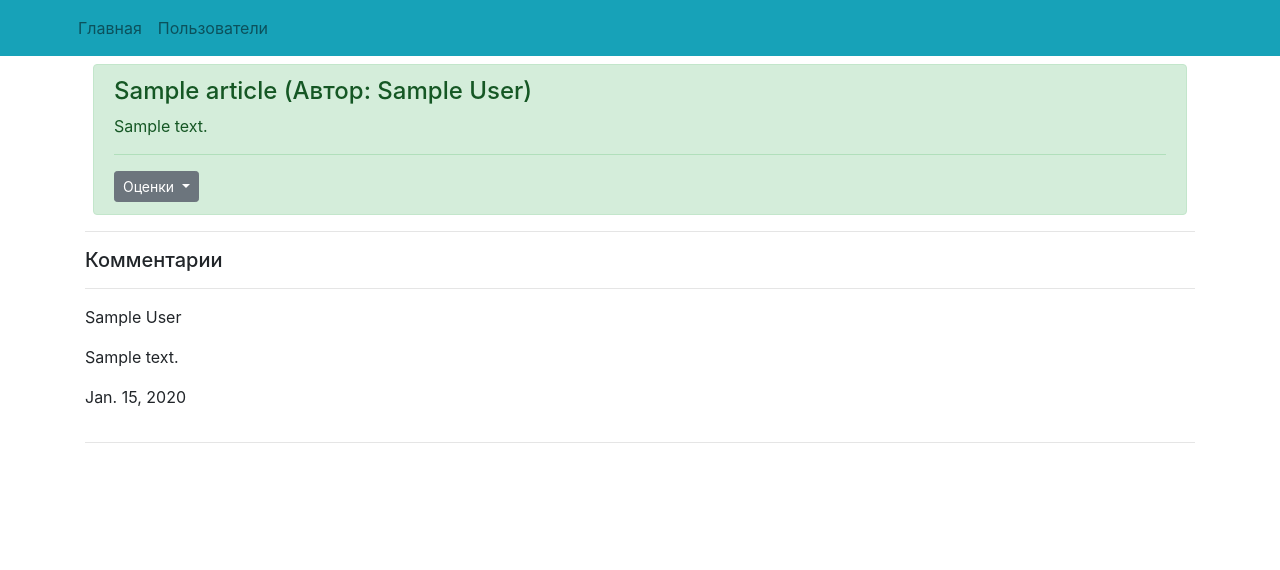
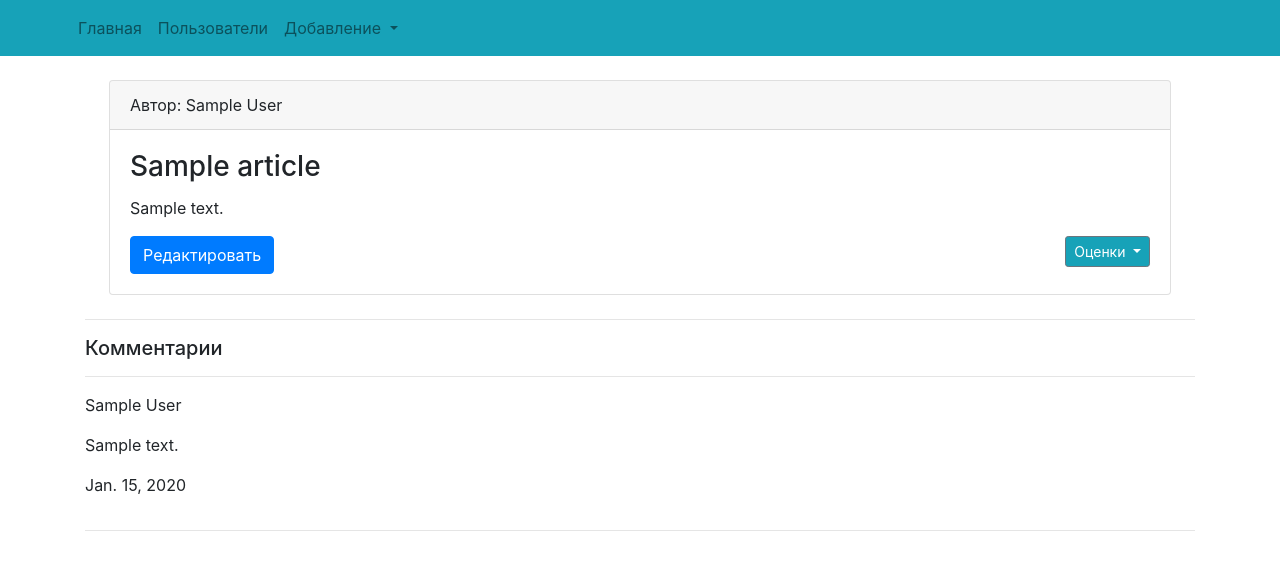
Before and after one commit to FlimFlix/homework_43, a Django app: page /article/1 in a window 1280 px wide. Shown: the top 570 px of the page. Run offline with Django 3.2, Linux system fonts and the light colour scheme; tables that the repository leaves empty hold one stand-in row (values such as "Sample post"); some libraries are stand-ins or nearby versions.

Commit message:
Добавление форм, чтобы создать и изменить статью. Добавление связанных путей, представлений. Редактирование сущности статьи. Редактирование базового шаблона.

```diff
--- a/source/main/urls.py
+++ b/source/main/urls.py
@@ -15,12 +15,15 @@ Including another URLconf
 """
 from django.contrib import admin
 from django.urls import path
-from webapp.views import ArticleListView, ArticleDetailView, UserListView, UserDetailView
+from webapp.views import ArticleListView, ArticleDetailView, UserListView, UserDetailView, \
+    ArticleCreateView, ArticleUpdateView
 
 urlpatterns = [
     path('admin/', admin.site.urls),
     path('', ArticleListView.as_view(), name='article_list'),
     path('article/<int:pk>', ArticleDetailView.as_view(), name='article_detail'),
     path('users', UserListView.as_view(), name='user_list'),
-    path('users/user/<int:pk>', UserDetailView.as_view(), name='user_detail')
+    path('users/user/<int:pk>', UserDetailView.as_view(), name='user_detail'),
+    path('article/create', ArticleCreateView.as_view(), name='article_create'),
+    path('article/<int:pk>/update', ArticleUpdateView.as_view(), name='article_update')
 ]
--- a/source/webapp/models.py
+++ b/source/webapp/models.py
@@ -13,7 +13,7 @@ class Article(models.Model):
     user = models.ForeignKey(User, related_name='articles', on_delete=models.PROTECT, verbose_name='Пользователь')
     title = models.CharField(max_length=200, verbose_name='Заголовок')
     text = models.TextField(max_length=3000, verbose_name='Текст')
-    date_created = models.DateField(verbose_name='Дата создания')
+    date_created = models.DateField(auto_now_add=True, verbose_name='Дата создания')
 
     def __str__(self):
         return "%s.%s" % (self.pk, self.title)
--- a/source/webapp/templates/article_detail.html
+++ b/source/webapp/templates/article_detail.html
@@ -2,20 +2,27 @@
 {% block title %}Проект{% endblock %}
 
 {% block content %}
-    <div class="alert alert-success m-2" role="alert">
-      <h4 class="alert-heading">{{ article.title }} (Автор: {{ article.user }})</h4>
-      <p>{{ article.text }}</p>
-      <hr>
-      <div class="btn-group ">
-          <button class="btn btn-secondary btn-sm dropdown-toggle" type="button" data-toggle="dropdown" aria-haspopup="true" aria-expanded="false">
+    <div class="card m-4">
+      <div class="card-header">
+        Автор: {{ article.user }}
+      </div>
+      <div class="card-body">
+        <h3 class="card-title">{{ article.title }}</h3>
+        <p class="card-text">{{ article.text }}</p>
+        <a href="{% url 'article_update' article.pk %}" class="btn btn-primary">Редактировать</a>
+          <div class="btn-group float-right">
+          <button class="btn btn-secondary btn-sm dropdown-toggle bg-info" type="button" data-toggle="dropdown" aria-haspopup="true" aria-expanded="false">
             Оценки
           </button>
-          <div class="dropdown-menu">
+          <div class="dropdown-menu btn btn-primary">
             {% for rating in article.rate_article.all %}
                 <p>{{ rating.user }} - {{ rating.status }}</p>
+                {% empty %}
+                    <p>нет оценок</p>
             {% endfor %}
           </div>
      </div>
+      </div>
     </div>
 
     <hr>
--- a/source/webapp/templates/article_list.html
+++ b/source/webapp/templates/article_list.html
@@ -8,7 +8,7 @@
           </div>
           <div class="card-body ">
             <p class="card-text">{{ article.text }}</p>
-            <a href="{% url 'article_detail' article.pk %}" class="btn btn-primary">Читать...</a>
+            <a href="{% url 'article_detail' article.pk %}" class="btn btn-primary">Читать</a>
           </div>
           <div class="card-footer text-muted">
             {{ article.date_created }}
--- a/source/webapp/templates/base.html
+++ b/source/webapp/templates/base.html
@@ -26,6 +26,17 @@
             <li class="nav-item">
                 <a href="{% url 'user_list' %}" class="nav-link">Пользователи</a>
             </li>
+             <li class="nav-item dropdown">
+                <a class="nav-link dropdown-toggle" href="#" id="navbarDropdown" role="button" data-toggle="dropdown" aria-haspopup="true" aria-expanded="false">
+                  Добавление
+                </a>
+                <div class="dropdown-menu" aria-labelledby="navbarDropdown">
+                  <a class="dropdown-item" href="{% url 'article_create' %}">Добавить статью</a>
+                  <a class="dropdown-item" href="#">Another action</a>
+                  <div class="dropdown-divider"></div>
+                  <a class="dropdown-item" href="#">Something else here</a>
+                </div>
+              </li>
             {% block menu %}{% endblock %}
         </ul>
     </div>
--- a/source/webapp/views.py
+++ b/source/webapp/views.py
@@ -1,5 +1,7 @@
-from django.views.generic import ListView, DetailView, TemplateView, View, RedirectView
+from django.views.generic import ListView, DetailView, CreateView, UpdateView, TemplateView, View, RedirectView
 from webapp.models import User, Article, Comment, Rating
+from django.urls import reverse_lazy
+from webapp.forms import ArticleCreateForm, ArticleUpdateForm
 
 
 class ArticleListView(ListView):
@@ -20,3 +22,17 @@ class UserListView(ListView):
 class UserDetailView(DetailView):
     model = User
     template_name = 'user_detail.html'
+
+
+class ArticleCreateView(CreateView):
+    model = Article
+    form_class = ArticleCreateForm
+    template_name = 'article_create.html'
+    success_url = reverse_lazy('article_list')
+
+
+class ArticleUpdateView(UpdateView):
+    model = Article
+    form_class = ArticleUpdateForm
+    template_name = 'article_update.html'
+    success_url = reverse_lazy('article_list')
```
Also changed, not shown: source/webapp/forms.py (added, +14 -0 lines), source/webapp/templates/article_create.html (added, +13 -0 lines), source/webapp/templates/article_update.html (added, +13 -0 lines), source/webapp/migrations/0005_auto_20181220_0817.py (added).
